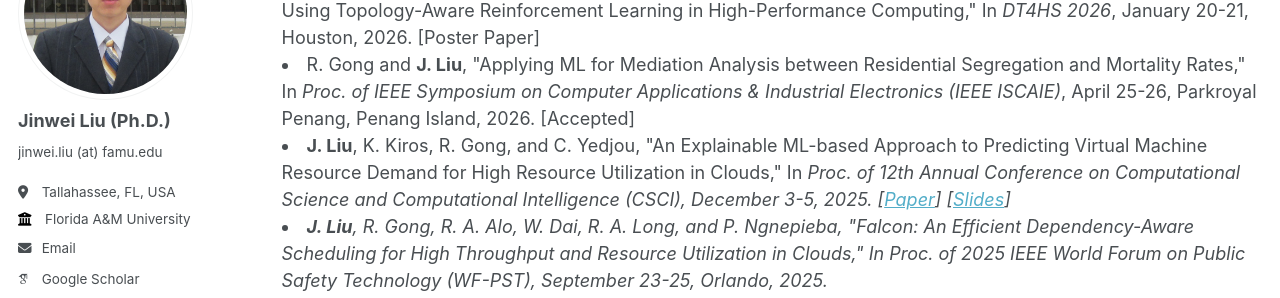
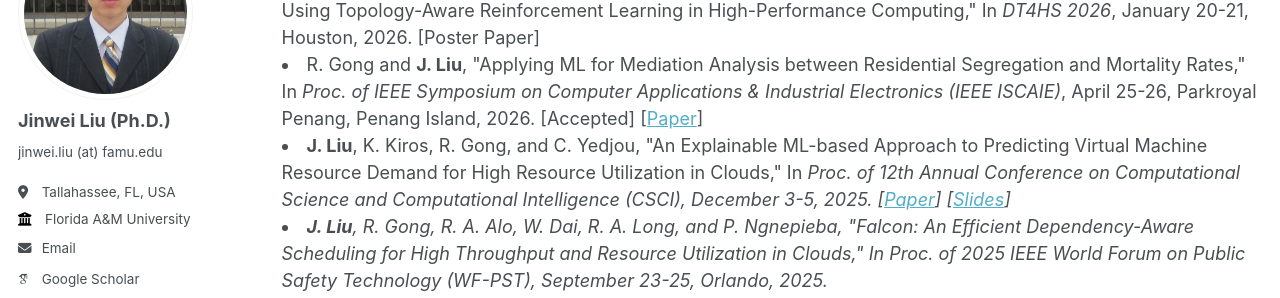
Before and after one commit to jinweiliucu/jinweiliucu.github.io, a Jekyll site: the page built from _publications/publications.html, in a window 1280 px wide and 900 px high, scrolled down 896 px. Shown: the part 179-477 px from the top of the window. Built offline with Jekyll 4.4.1, drawn with Linux system fonts in a browser that asks for light colours; some web fonts are replaced; part of the change alters nothing that is shown.

Commit message:
Update publications.html

```diff
--- a/_publications/publications.html
+++ b/_publications/publications.html
@@ -83,7 +83,7 @@ author_profile: true
     <li>
     R. Gong and <strong>J. Liu</strong>, "Applying ML for Mediation Analysis between Residential Segregation and Mortality Rates,"
     In <em>Proc. of IEEE Symposium on Computer Applications & Industrial Electronics (IEEE ISCAIE)</em>, April 25-26, Parkroyal Penang, Penang Island, 2026. [Accepted]
-    <!-- [<a href="/files/articles/WF-PST2025LiuFalcon.pdf">Paper</a>]</span> -->
+    [<a href="/files/articles/IEEEISCAIE2026.pdf">Paper</a>]</span>
     </span><br>
     </li>
 
```
